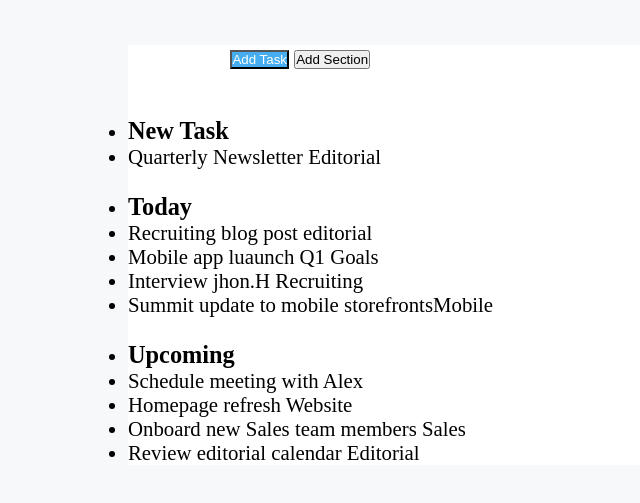
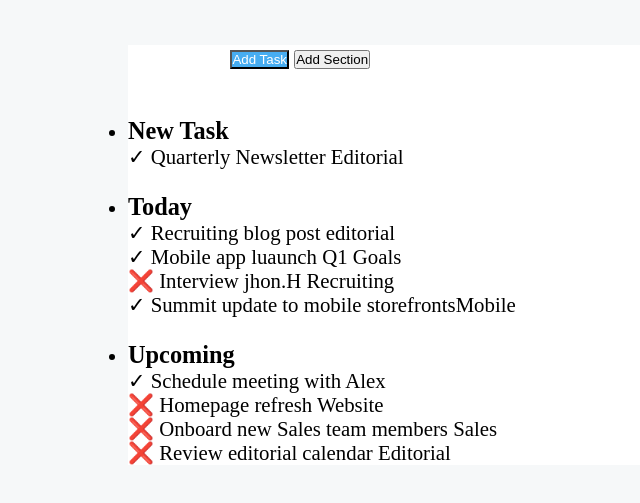
Before and after one commit to jacopo35/html-css-toboolist, a plain HTML site: page index.html in a window 1280 px wide. Shown: the part 67-570 px from the top of the page, without its empty margins (0-640 px from the left). Drawn offline with Linux system fonts and the light colour scheme.

Commit message:
perfezionamento ul

```diff
--- a/index.html
+++ b/index.html
@@ -35,23 +35,41 @@
         <section>
         <ul>
             <li><h3>New Task</h3></li>
-            <li>Quarterly Newsletter <span>Editorial</span></li>
+            <div>
+            <span> &#10003; </span> Quarterly Newsletter <span> Editorial </span>
+            </div>
         </ul>
         <br>
         <ul>
             <li><h3>Today</h3></li>
-            <li>Recruiting blog post <span>editorial</span></li>
-            <li>Mobile app luaunch <span>Q1 Goals</span></li>
-            <li>Interview jhon.H <span>Recruiting</span></li>
-            <li>Summit update to mobile storefronts<span>Mobile</span></li>
+            <div>
+             <span>&#10003;</span> Recruiting blog post <span>editorial</span>
+            </div>
+            <div>
+            <span>&#10003;</span> Mobile app luaunch <span>Q1 Goals</span>
+            </div>
+            <div>
+             <span>&#10060;</span> Interview jhon.H <span>Recruiting</span>
+            </div>
+            <div>
+            <span>&#10003;</span> Summit update to mobile storefronts<span>Mobile</span>
+            </div>
         </ul>
         <br>
         <ul>
             <li><h3>Upcoming</h3></li>
-            <li>Schedule meeting with Alex</li>
-            <li>Homepage refresh <span>Website</span></li>
-            <li>Onboard new Sales team members <span>Sales</span></li>
-            <li>Review editorial calendar <span>Editorial</span></li>
+            <div>
+            <span>&#10003;</span> Schedule meeting with Alex
+            </div>
+            <div>
+            <span>&#10060;</span> Homepage refresh
+            <span>Website</span>
+            <div>
+            <span>&#10060;</span> Onboard new Sales team members <span>Sales</span>
+            </div>
+            <div>
+            <span>&#10060;</span> Review editorial calendar <span>Editorial</span>
+            </div>
         </ul>
         </section>
 
```
